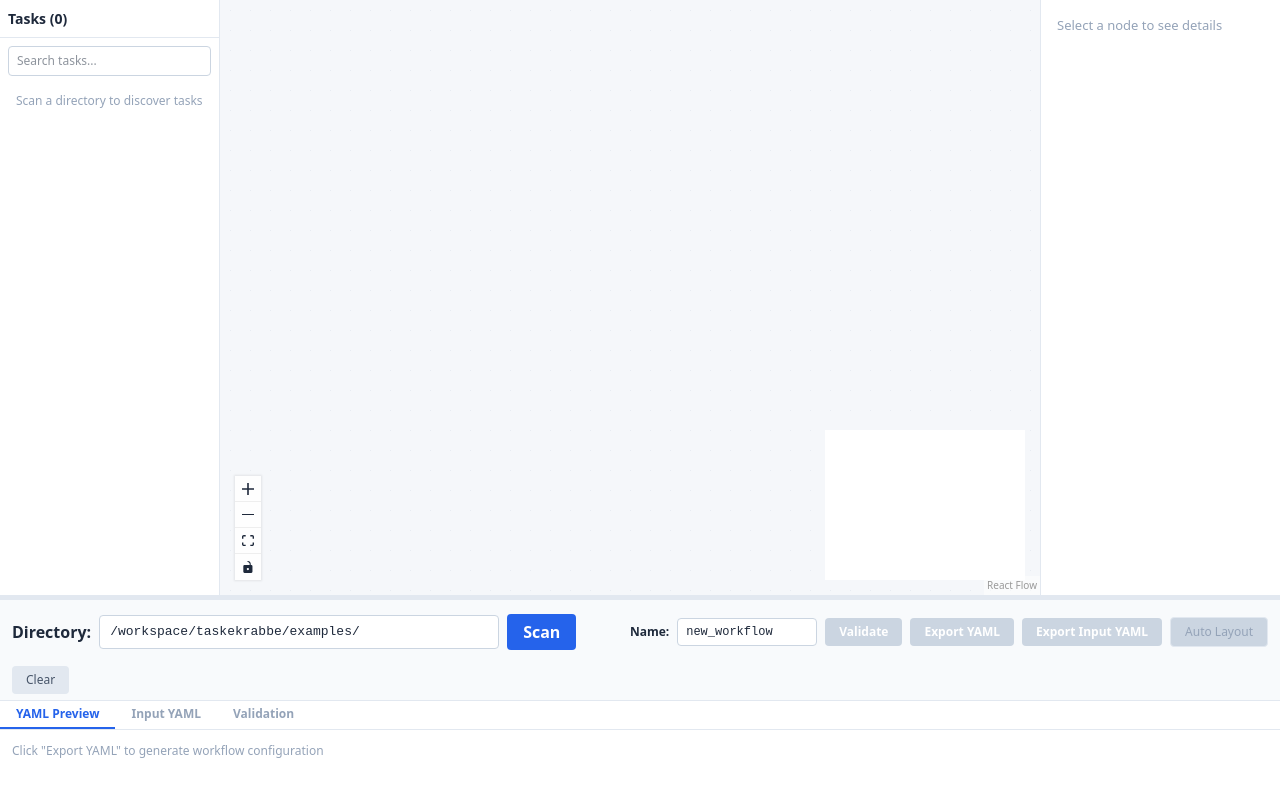
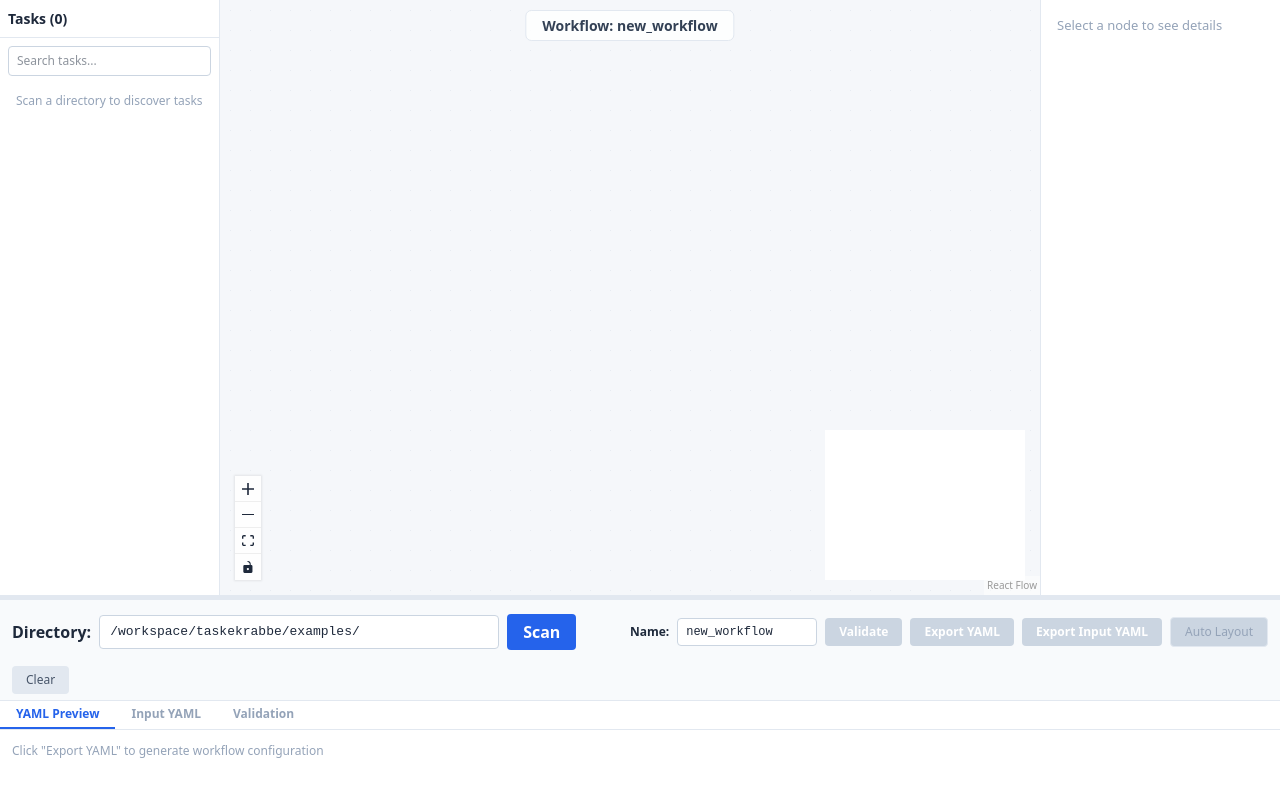
Before and after one commit to kriben/taskekrabbe-ui, a React (Vite) app in the folder frontend/: page / in a window 1280 px wide. Shown: the top 796 px of the page. Built offline with nearby package versions, Linux system fonts and the light colour scheme.

Commit message:
Add workflow name title overlay to the canvas

```diff
--- a/frontend/src/components/WorkflowCanvas.tsx
+++ b/frontend/src/components/WorkflowCanvas.tsx
@@ -107,8 +107,29 @@ export function WorkflowCanvas() {
     [nodes]
   );
 
+  const workflowName = useWorkflowStore((s) => s.workflowName);
+
   return (
-    <div style={{ flex: 1, height: '100%' }}>
+    <div style={{ flex: 1, height: '100%', position: 'relative' }}>
+      <div
+        style={{
+          position: 'absolute',
+          top: 10,
+          left: '50%',
+          transform: 'translateX(-50%)',
+          zIndex: 5,
+          padding: '4px 16px',
+          background: 'rgba(255,255,255,0.85)',
+          borderRadius: 6,
+          border: '1px solid #e2e8f0',
+          fontSize: 14,
+          fontWeight: 600,
+          color: '#334155',
+          pointerEvents: 'none',
+        }}
+      >
+        Workflow: {workflowName}
+      </div>
       <ReactFlow
         nodes={nodes}
         edges={edges}
```
